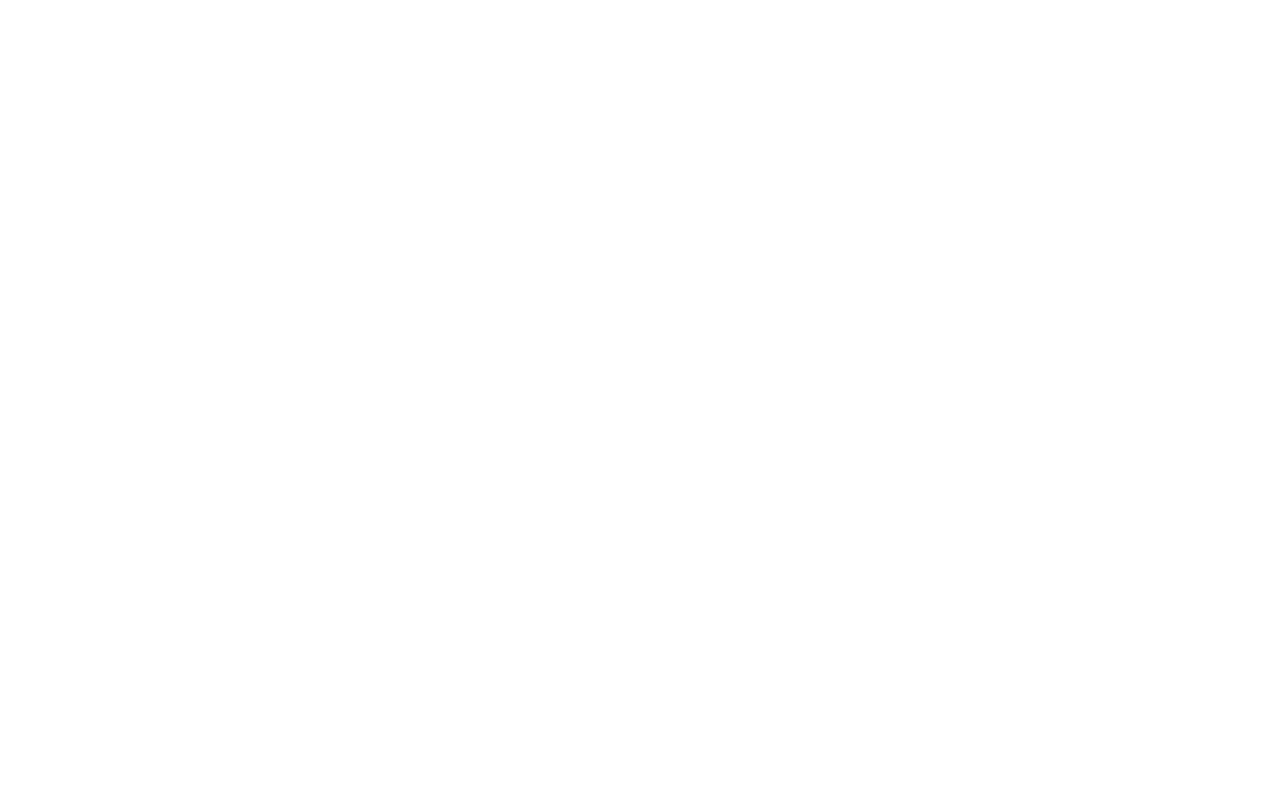
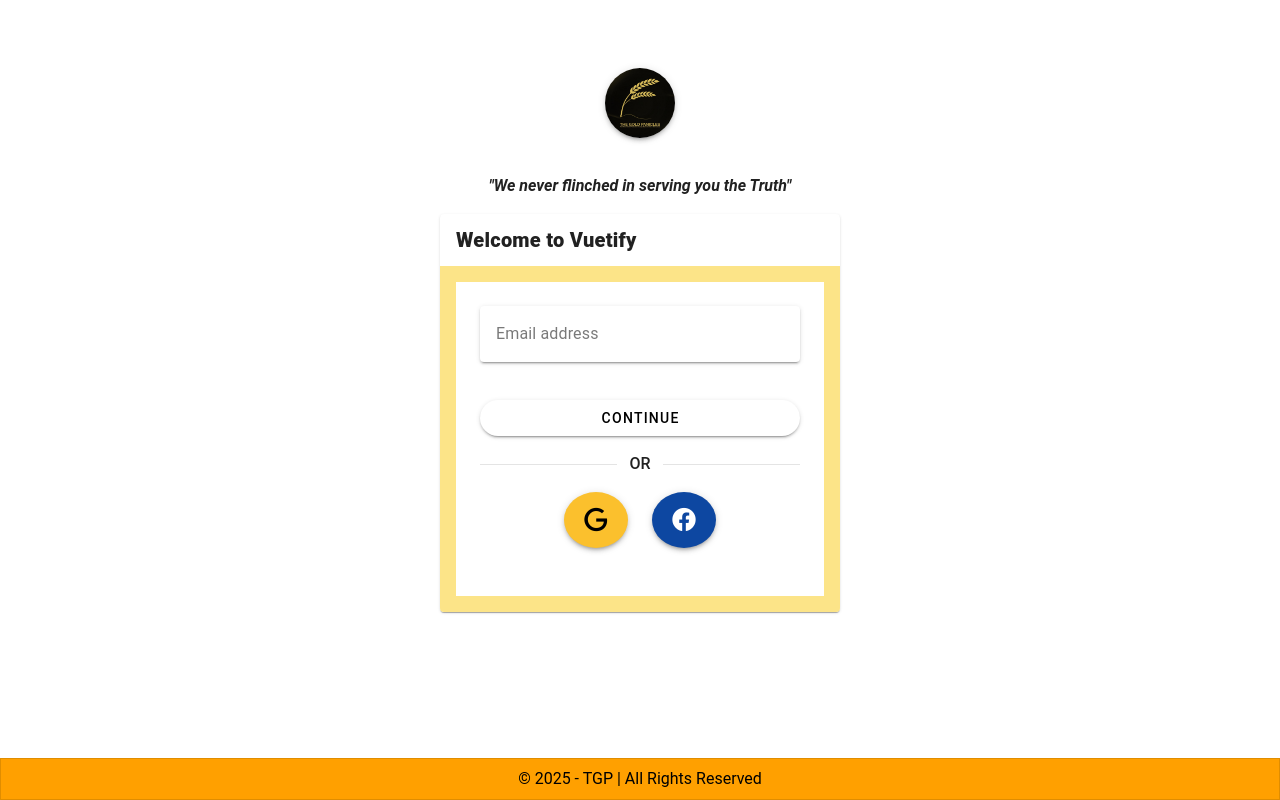
Before and after one commit to CSumalinog/TheGoldPanicles, a Vue app: page /login_client in a window 1280 px wide. Before the commit this address had no page. Built offline with nearby package versions, Linux system fonts and the light colour scheme.

Commit message:
feat: added client login; firebase; google socialite

```diff
--- a/package.json
+++ b/package.json
@@ -11,6 +11,7 @@
     "format": "prettier --write src/"
   },
   "dependencies": {
+    "firebase": "^11.6.0",
     "pinia": "^3.0.1",
     "vue": "^3.5.13",
     "vue-router": "^4.5.0",
--- /dev/null
+++ b/src/firebase.js
@@ -0,0 +1,18 @@
+// src/firebase.js
+import { initializeApp } from 'firebase/app'
+import { getAuth } from 'firebase/auth'
+
+const firebaseConfig = {
+  apiKey: 'AIzaSyCH2tu1b2c5Aqv3mBvTp1UoVQowLiXb0W0',
+  authDomain: 'the-gold-panicles-f4af6.firebaseapp.com',
+  projectId: 'the-gold-panicles-f4af6',
+  storageBucket: 'the-gold-panicles-f4af6.appspot.com', // corrected typo
+  messagingSenderId: '327522116487',
+  appId: '1:327522116487:web:0a3329bb42fed50fbe6922',
+  measurementId: 'G-VC5RD9SZWW',
+}
+
+const app = initializeApp(firebaseConfig)
+const auth = getAuth(app)
+
+export { auth }
--- a/src/router/index.js
+++ b/src/router/index.js
@@ -1,7 +1,9 @@
 import { createRouter, createWebHistory } from 'vue-router'
 import LandingView from '@/views/auth/LandingView.vue'
 import LoginAsView from '@/views/auth/LoginAsView.vue'
-import ClientTypeView from '@/views/auth/ClienTypeView.vue'
+import LoginClientView from '@/views/auth/LoginClientView.vue'
+import DashboardView from '@/views/auth/DashboardView.vue'
+
 
 const router = createRouter({
   history: createWebHistory(import.meta.env.BASE_URL),
@@ -18,11 +20,16 @@
       component: LoginAsView,
     },
 
+    {
+      path: '/login_client',
+      name: 'LoginClient',
+      component: LoginClientView,
+    },
 
     {
-      path: '/client_type',
-      name: 'ClientType',
-      component: ClientTypeView,
+      path: '/dashboard',
+      name: 'Dashboard',
+      component: DashboardView,
     },
   ],
 })
--- a/src/views/auth/ClienTypeView.vue
+++ /dev/null
@@ -1,31 +0,0 @@
-<script setup></script>
-
-<template>
-  <v-responsive>
-    <v-app>
-      <v-main class="bg-cover bg-center" style="background-image: url('/images/bg_image.png')">
-        <v-container>
-          <v-row>
-            <v-col cols="12" md="6" class="mx-auto text-center pt-16">
-              <v-img
-                src="images/tgp_logo.jpg"
-                width="70"
-                height="70"
-                class="mx-auto rounded-circle elevation-3 mb-3"
-                cover
-              />
-              <br />
-              <span class="font-weight-bold font-italic white--text">
-                "We never flinched in serving you the Truth"
-              </span>
-            </v-col>
-          </v-row>
-        </v-container>
-      </v-main>
-
-      <v-footer class="d-flex justify-center text-center"color="amber-darken-2" border app>
-        © 2025 - TGP | All Rights Reserved
-      </v-footer>
-    </v-app>
-  </v-responsive>
-</template>
--- /dev/null
+++ b/src/views/auth/DashboardView.vue
@@ -0,0 +1,10 @@
+<script setup></script>
+
+<template>
+  <v-sheet class="mx-auto" width="300">
+    <v-form disabled>
+      <v-text-field v-model="firstName" label="First name"></v-text-field>
+      <v-text-field v-model="lastName" label="Last name"></v-text-field>
+    </v-form>
+  </v-sheet>
+</template>
--- a/src/views/auth/LoginAsView.vue
+++ b/src/views/auth/LoginAsView.vue
@@ -13,10 +13,11 @@
   { title: 'Admin', value: 'admin' },
 ])
 
-// Watch for changes to selectedRole and navigate
 watch(selectedRole, (newVal) => {
-  if (newVal) {
-    router.push('/client_type')
+  if (newVal === 'client') {
+    router.push('/login_client')
+  } else if (newVal === 'staffer' || newVal === 'admin') {
+    router.push('/login')
   }
 })
 </script>
@@ -24,7 +25,7 @@
 <template>
   <v-responsive>
     <v-app>
-      <v-main class="bg-cover bg-center" style="background-image: url('/images/bg_image.png')">
+      <v-main class="bg-cover bg-center" style="background-image: url('')">
         <v-container>
           <v-row>
             <v-col cols="12" md="6" class="mx-auto text-center pt-16">
@@ -46,7 +47,8 @@
         <v-container>
           <v-row>
             <v-col cols="12" md="6" class="mx-auto">
-              <v-card class="mx-auto">
+
+              <v-card class="mx-auto" width="400">
                 <template v-slot:title>
                   <span class="d-flex justify-center text-center font-weight-medium"
                     >Welcome, let's set you up !
--- /dev/null
+++ b/src/views/auth/LoginClientView.vue
@@ -0,0 +1,129 @@
+<script setup>
+import { ref } from 'vue'
+import { useRouter } from 'vue-router'
+import { auth } from '@/firebase'
+import { GoogleAuthProvider, FacebookAuthProvider, signInWithPopup } from 'firebase/auth'
+
+const router = useRouter()
+const email = ref('')
+
+const emailRules = [
+  (v) => !!v || 'Email is required',
+  (v) => /.+@.+\..+/.test(v) || 'Enter a valid email',
+]
+
+const submit = () => {
+  console.log('Email submitted:', email.value)
+  // Optional: verify email before auth
+}
+
+const googleLogin = async () => {
+  const provider = new GoogleAuthProvider()
+  try {
+    await signInWithPopup(auth, provider)
+    router.push('/dashboard')
+  } catch (error) {
+    console.error('Google Login Error:', error.message)
+  }
+}
+
+const facebookLogin = async () => {
+  const provider = new FacebookAuthProvider()
+  try {
+    await signInWithPopup(auth, provider)
+    router.push('/dashboard')
+  } catch (error) {
+    console.error('Facebook Login Error:', error.message)
+  }
+}
+</script>
+
+<template>
+  <v-responsive>
+    <v-app>
+      <v-main class="bg-cover bg-center" style="background-image: url('')">
+        <v-container>
+          <v-row>
+            <v-col cols="12" md="6" class="mx-auto text-center pt-16">
+              <v-img
+                src="images/tgp_logo.jpg"
+                width="70"
+                height="70"
+                class="mx-auto rounded-circle elevation-3 mb-3"
+              />
+              <br />
+              <span class="font-weight-bold font-italic white--text">
+                "We never flinched in serving you the Truth"
+              </span>
+            </v-col>
+          </v-row>
+        </v-container>
+
+        <v-card class="mx-auto" width="400">
+          <template v-slot:title>
+            <span class="font-weight-black">Welcome to Vuetify</span>
+          </template>
+
+          <v-container
+            class="fill-height d-flex align-center justify-center"
+            fluid
+            style="background-color: #fce488"
+          >
+            <v-sheet class="pa-6" elevation="0" max-width="400" width="100%">
+              <v-form @submit.prevent="submit">
+                <v-text-field
+                  v-model="email"
+                  label="Email address"
+                  type="email"
+                  variant="solo"
+                  class="rounded-pill mb-4"
+                  :rules="emailRules"
+                />
+
+                <v-btn type="submit" class="rounded-pill mb-4" color="white" block>
+                  Continue
+                </v-btn>
+
+                <div class="text-center my-4 d-flex align-center">
+                  <v-divider class="flex-grow-1" />
+                  <span class="mx-3 font-weight-medium">OR</span>
+                  <v-divider class="flex-grow-1" />
+                </div>
+
+                <v-row class="justify-center mb-3">
+                  <v-col cols="6" class="d-flex justify-end">
+                    <v-btn
+                      width="56"
+                      height="56"
+                      class="rounded-circle elevation-3"
+                      color="yellow-darken-2"
+                      @click="googleLogin"
+                    >
+                      <v-icon size="28" color="black">mdi-google</v-icon>
+                    </v-btn>
+                  </v-col>
+
+                  <v-col cols="6" class="d-flex justify-start">
+                    <v-btn
+                      width="56"
+                      height="56"
+                      class="rounded-circle elevation-3"
+                      color="blue-darken-4"
+                      @click="facebookLogin"
+                    >
+                      <v-icon size="28" color="white">mdi-facebook</v-icon>
+                    </v-btn>
+                  </v-col>
+                </v-row>
+              </v-form>
+            </v-sheet>
+          </v-container>
+        </v-card>
+      </v-main>
+
+      <v-footer class="d-flex justify-center text-center" color="amber-darken-2" border app>
+        © 2025 - TGP | All Rights Reserved
+      </v-footer>
+    </v-app>
+  </v-responsive>
+</template>
```
Also changed, not shown: public/images/bg_image.png (deleted), vite.config.js (line endings or trailing spaces), 1 other file (tests, documents, lock files or other folders).
